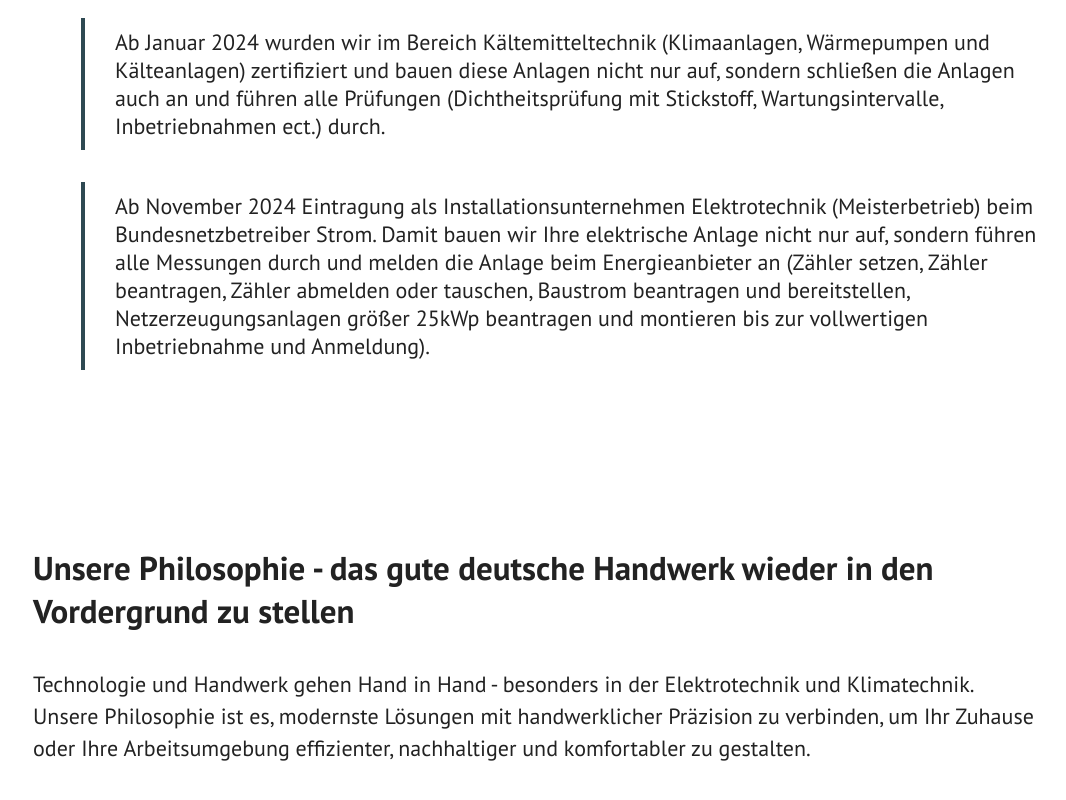
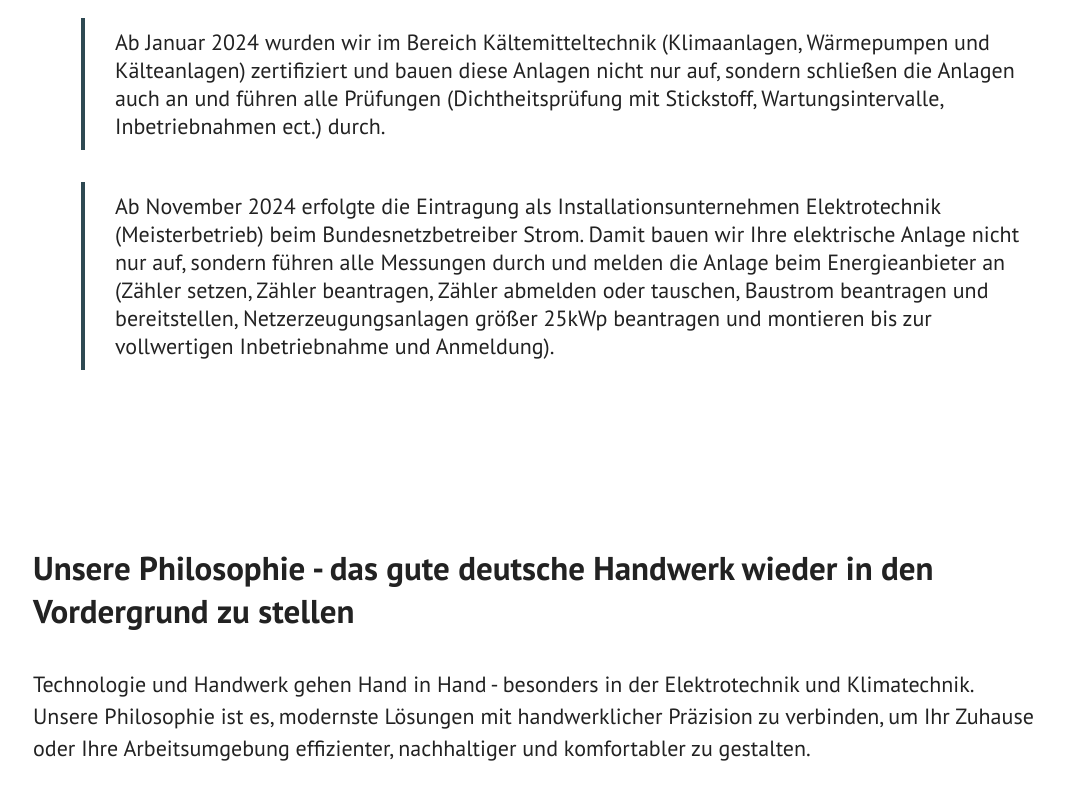
Before and after one commit to luisa-05/legra-technik, an Angular app: page /about-us in a window 1280 px wide. Shown: the part 1808-2608 px from the top of the page, without its empty margins (103-1169 px from the left). Built offline with nearby package versions, Linux system fonts and the light colour scheme.

Commit message:
legra small improvements

```diff
--- a/src/app/about-us/about-us.component.html
+++ b/src/app/about-us/about-us.component.html
@@ -71,13 +71,14 @@
         ect.) durch.
       </li>
       <li>
-        Ab November 2024 Eintragung als Installationsunternehmen Elektrotechnik
-        (Meisterbetrieb) beim Bundesnetzbetreiber Strom. Damit bauen wir Ihre
-        elektrische Anlage nicht nur auf, sondern führen alle Messungen durch
-        und melden die Anlage beim Energieanbieter an (Zähler setzen, Zähler
-        beantragen, Zähler abmelden oder tauschen, Baustrom beantragen und
-        bereitstellen, Netzerzeugungsanlagen größer 25kWp beantragen und
-        montieren bis zur vollwertigen Inbetriebnahme und Anmeldung).
+        Ab November 2024 erfolgte die Eintragung als Installationsunternehmen
+        Elektrotechnik (Meisterbetrieb) beim Bundesnetzbetreiber Strom. Damit
+        bauen wir Ihre elektrische Anlage nicht nur auf, sondern führen alle
+        Messungen durch und melden die Anlage beim Energieanbieter an (Zähler
+        setzen, Zähler beantragen, Zähler abmelden oder tauschen, Baustrom
+        beantragen und bereitstellen, Netzerzeugungsanlagen größer 25kWp
+        beantragen und montieren bis zur vollwertigen Inbetriebnahme und
+        Anmeldung).
       </li>
     </ul>
   </section>
--- a/src/app/app.component.ts
+++ b/src/app/app.component.ts
@@ -4,8 +4,10 @@ import {
   RouterOutlet,
   RouterLinkActive,
   Router,
+  NavigationEnd,
 } from '@angular/router';
 import { CommonModule } from '@angular/common';
+import { filter } from 'rxjs';
 
 @Component({
   selector: 'app-root',
@@ -15,6 +17,14 @@ import { CommonModule } from '@angular/common';
 })
 export class AppComponent {
   constructor(private router: Router) {}
+
+  ngOnInit(): void {
+    this.router.events
+      .pipe(filter((event) => event instanceof NavigationEnd))
+      .subscribe(() => {
+        window.scrollTo({ top: 0, behavior: 'smooth' }); // smooth oder 'auto'
+      });
+  }
 
   isHomeRouteActive(): boolean {
     return this.router.url === '/'; // exakt
--- a/src/styles.scss
+++ b/src/styles.scss
@@ -38,7 +38,7 @@ body {
 }
 
 body {
-  font-family: "PTSans";
+  font-family: "PTSans", sans-serif;
   color: #222;
 
   h1 {
```
